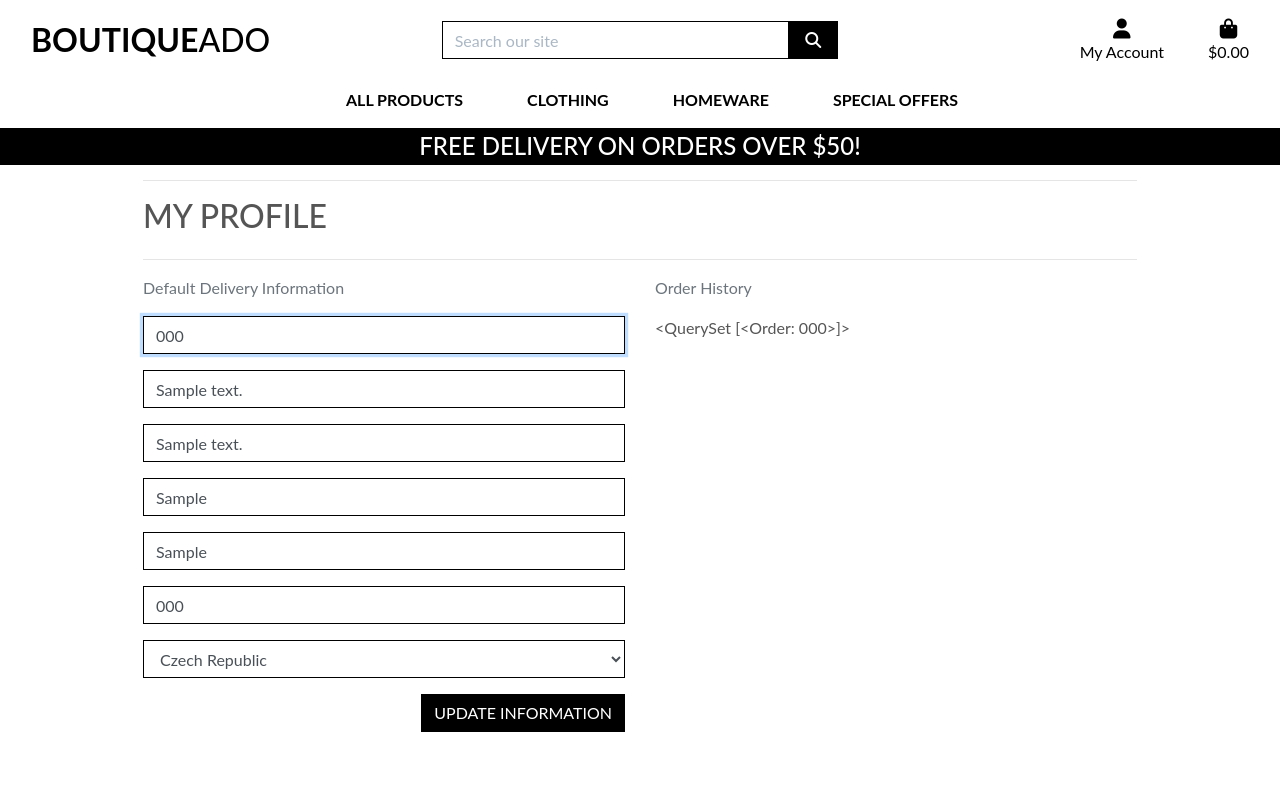
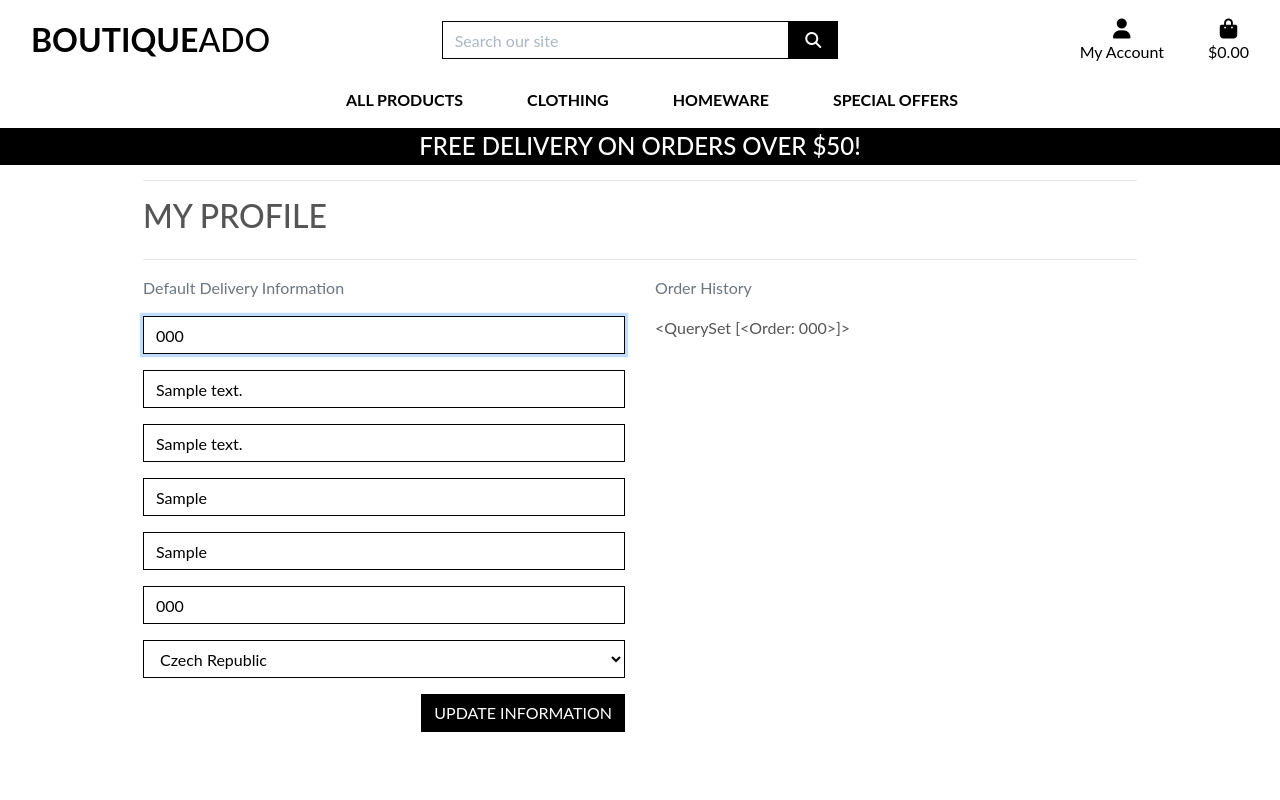
Before and after one commit to mariana-stefani/boutique-ecommerce, a Django app: page /profile/ in a window 1280 px wide. Run offline with Django 3.2, Linux system fonts and the light colour scheme; a user stored in the database is signed in; tables that the repository leaves empty hold one stand-in row (values such as "Sample post"); some libraries are stand-ins or nearby versions.

Commit message:
Added css for form-control class on profiles/css/profile.css

```diff
--- a/profiles/static/profiles/css/profile.css
+++ b/profiles/static/profiles/css/profile.css
@@ -1,3 +1,7 @@
+#profile-update-form .form-control {
+    color: #000;
+  }
+
 #profile-update-form input::placeholder {
     color: #aab7c4;
   }
```
